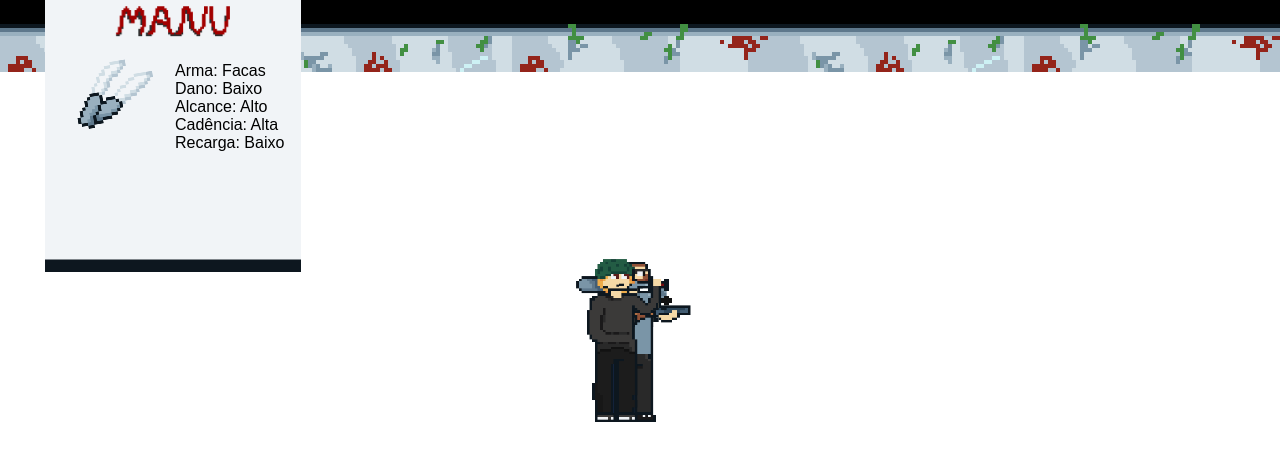
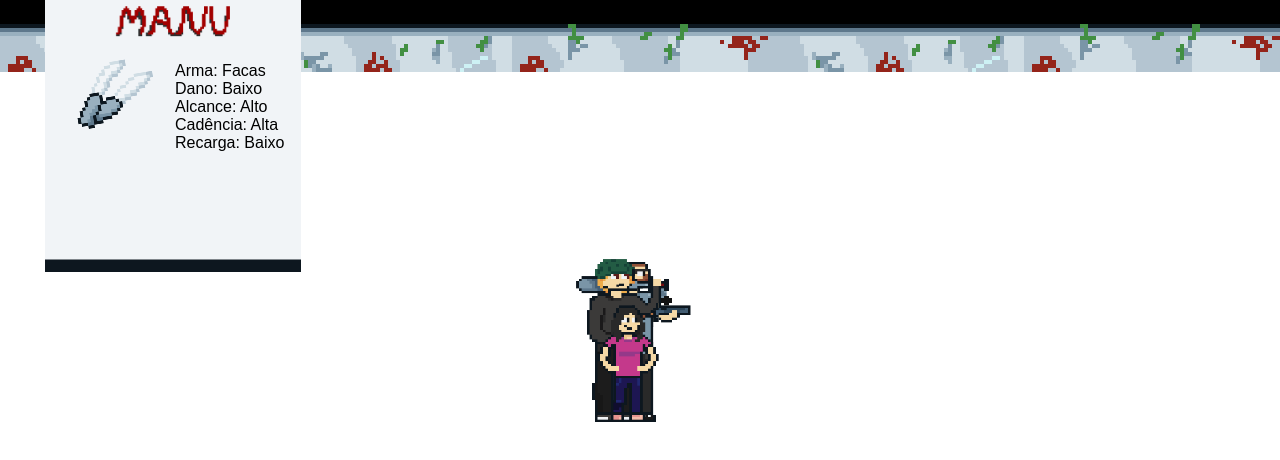
Before and after one commit to manuelaguima/game-grupo, a website: page selecao.html in a window 1280 px wide. Shown: the part 728-1188 px from the top of the page. Drawn offline with Linux system fonts and the light colour scheme.

Commit message:
manu agora estar funcionando

```diff
--- a/selecao.html
+++ b/selecao.html
@@ -87,6 +87,7 @@
         <img id="arthur" class="char-full" src="./deadzone-sprites/index-elements/full-body-chars/arthur.png">
         <img id="francisco" class="char-full" src="./deadzone-sprites/index-elements/full-body-chars/francisco.png">
         <img id="jf" class="char-full" src="./deadzone-sprites/index-elements/full-body-chars/jf.png">
+        <img id="manu" class="char-full" src="./deadzone-sprites/index-elements/full-body-chars/manu.png">
 
         <!-- Buttons -->
         <a href="./index.html" id="a-back"><img id="button-back" src="./deadzone-sprites/index-elements/back-button.png"></a>
```
Also changed, not shown: deadzone-sprites/index-elements/full-body-chars/manu.png (added).
